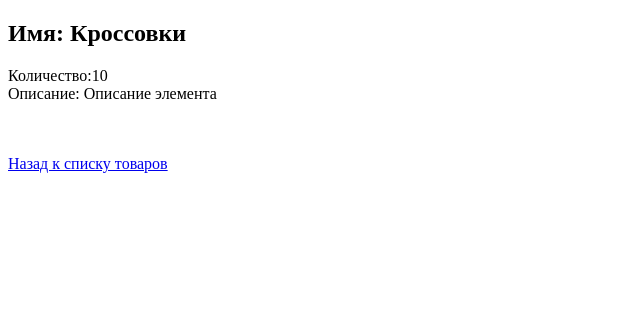
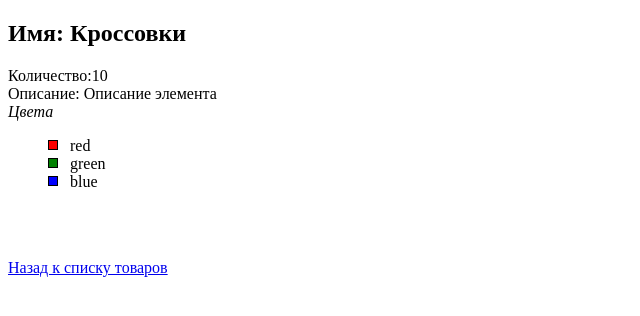
Before and after one commit to Saabenko/FirstDjango_18022025, a Django app: page /item/1 in a window 1280 px wide. Shown: the part 26-342 px from the top of the page, without its empty margins (0-640 px from the left). Run offline with Django 5.2, Linux system fonts and the light colour scheme; data comes from the database, SQL or seed files in the repository.

Commit message:
Done. Modul4.part2:task1-2

```diff
--- a/FirstDjango/urls.py
+++ b/FirstDjango/urls.py
@@ -6,6 +6,6 @@ from django.conf.urls.static import static
 urlpatterns = [
     path('', views.home, name='home'),
     path('about', views.about, name='about'),
-    path('item/<int:item_id>', views.get_item, name='item-detali'),
+    path('item/<int:item_id>', views.get_item, name='item-detail'),
     path('items', views.get_items, name='items-list'),
 ] + static(settings.STATIC_URL, document_root=settings.STATIC_ROOT)
--- a/MainApp/views.py
+++ b/MainApp/views.py
@@ -32,10 +32,17 @@ def get_item(request, item_id: int):
     """ По указанному id возвращаем элемент из БД"""
     try:
         item = Item.objects.get(id=item_id)
+        colors = []
+        # Проверяем, что у элемента есть хоть один цвет
+        if item.colors.exists():
+            colors = item.colors.all()
     except ObjectDoesNotExist:
         return HttpResponseNotFound(f"Item with id={item_id} not found")
     else:
-        context = {"item": item}
+        context = {
+            "item": item,
+            "colors": colors,
+            }
         return render(request, "item_page.html", context)
 
 
--- a/static/css/style.css
+++ b/static/css/style.css
@@ -22,6 +22,7 @@
     font-size:1.5em;
     text-align:center;
 }
+
 .item a{
     text-decoration: none;
     color: black;
@@ -39,3 +40,16 @@
     row-gap: 40px; /*Отступ между рядами */
     margin: 0 auto;
 }
+.container {
+    display: flex;
+}
+.ul_no_mark {
+    list-style-type: none;
+}
+.div_color {
+    border: 1px solid #000;
+    width: 10px;
+    height: 10px;
+    margin-top: 3px;
+    float: left;
+}
--- a/templates/base.html
+++ b/templates/base.html
@@ -6,7 +6,7 @@
     <title>
         {% block title %}
             Document
-        {% endblock  %}
+        {% endblock %}
     </title>
     {% block style %}
     {% endblock %}
--- a/templates/index.html
+++ b/templates/index.html
@@ -15,7 +15,7 @@
     <h1> Приветствую! </h1>
 
     <span style='color: blue;'>Меня зовут: <i> {{ name }}. </i></span><br>
-    Мой EMail: <i> {{ email }} </i><br><br>
+    Мой E-Mail: <i> {{ email }} </i><br><br>
 
     Это главная страница сайта<br>
     <i>!!!Сейчас сайт в разработке!!!</i>
--- a/templates/item_page.html
+++ b/templates/item_page.html
@@ -1,7 +1,14 @@
 {% extends "base.html" %}
+
+{% load static %}
 
 {% block title %}
     Item page
+{% endblock %}
+
+{% block style %}
+    {{ block.super }}
+    <link rel="stylesheet" href="{% static "css/style.css" %}">
 {% endblock %}
 
 {% block content %}
@@ -15,6 +22,16 @@
     <div>
         Описание: {{ item.description }}
     </div>
+    <i>Цвета</i>
+    {% if colors %}
+    <ul class='ul_no_mark'>
+        {% for color in colors %}
+            <li><div class='div_color' style='background-color: {{ color.name }};'></div>&nbsp;&nbsp; {{ color.name }}</li>
+        {% endfor %}
+    </ul>
+    {% else %}
+        <br>Данных по цветам нет
+    {% endif %}
     <br><br>
     <p> <a href="{% url "items-list" %}"> Назад к списку товаров </a></p>
 
--- a/templates/items_list.html
+++ b/templates/items_list.html
@@ -22,7 +22,7 @@
             <a href="{% url "item-detail" item.id %}">
                 <p class="item_name">{{ item.name }}
                 <p>Бренд: {{ item.brand }}</p>
-                <p>Описание товара</p>
+                <p>Описание товара:</p>
                 <p>{{ item.description }}</p>
                 </a>
         </div>
```
Also changed, not shown: templates/about.html (+8 -13 lines).
